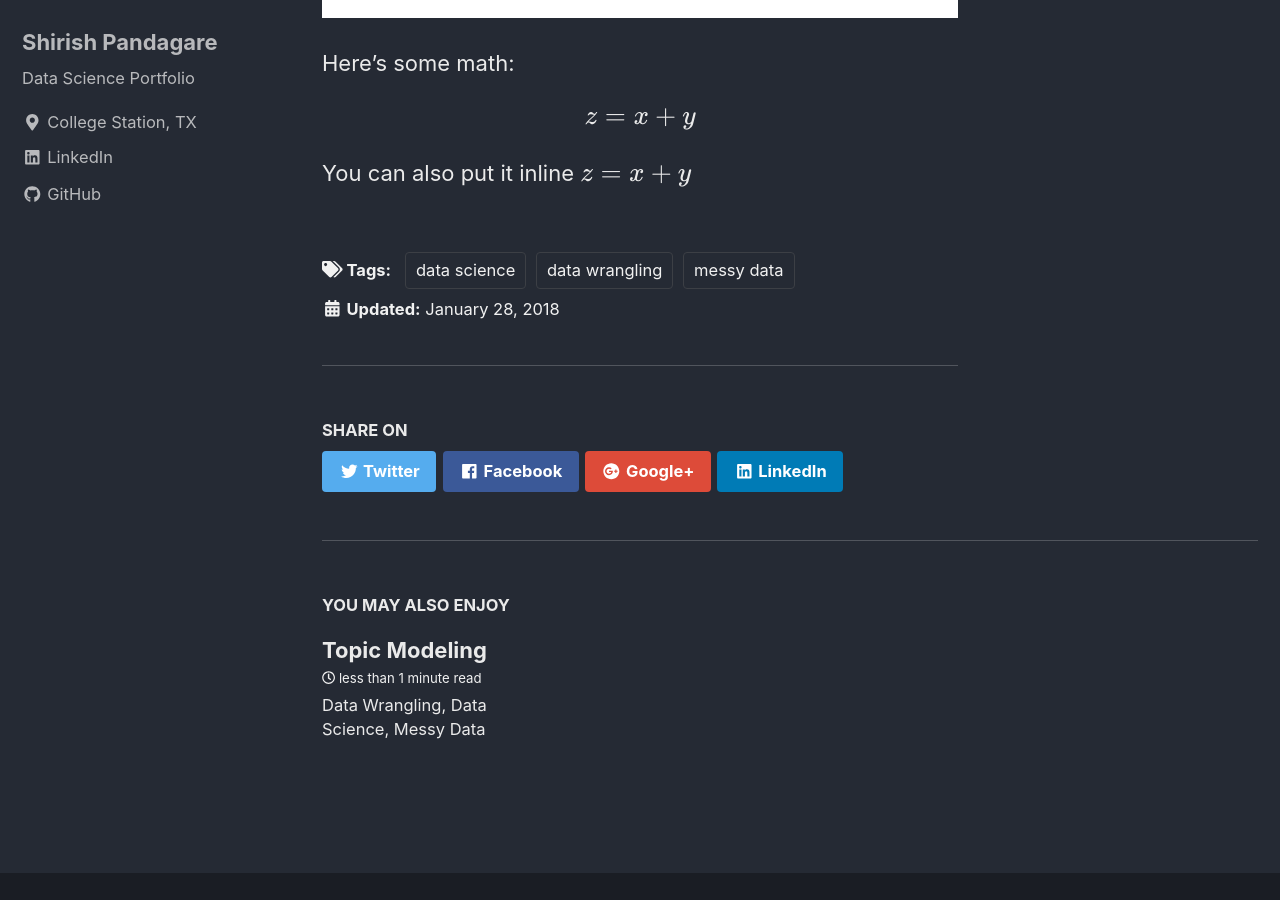
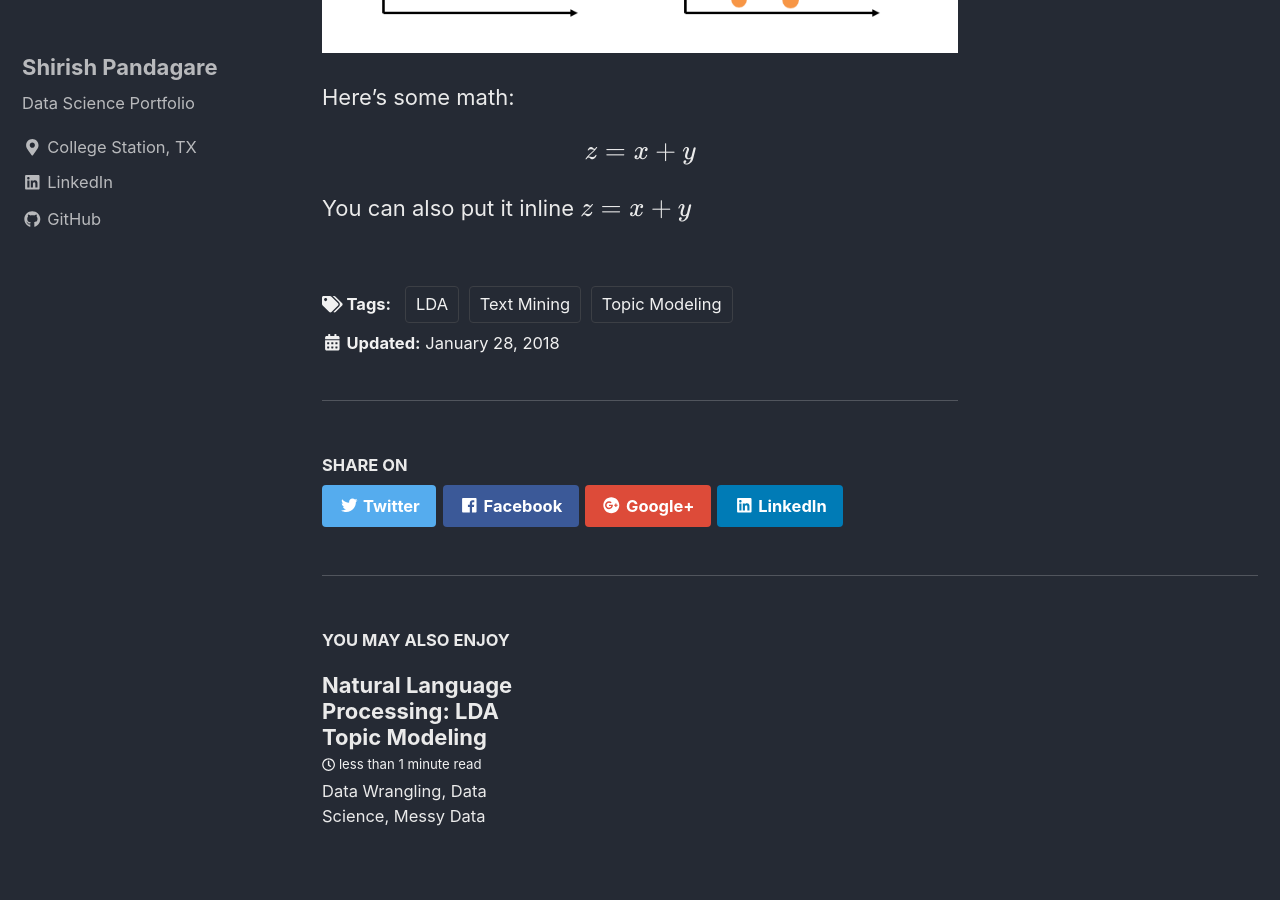
Before and after one commit to shirishpandagare/shirishpandagare.github.io, a Jekyll site: the page built from _posts/2018-01-28-perceptron.md, in a window 1280 px wide and 900 px high, scrolled down 3191 px. Built offline with Jekyll 4.4.1, drawn with Linux system fonts in a browser that asks for light colours; nearby versions of some CDN libraries; formulas are drawn with MathJax 3; some of the changed text lies outside the part shown.

Commit message:
updated_ new

```diff
--- a/_posts/2018-01-28-perceptron.md
+++ b/_posts/2018-01-28-perceptron.md
@@ -1,7 +1,7 @@
 ---
-title: "Topic Modeling"
+title: "Natural Language Processing: LDA Topic Modeling"
 date: 2018-01-28
-tags: [data wrangling, data science, messy data]
+tags: [LDA, Text Mining, Topic Modeling]
 header:
   image: "/images/wordcloud.png"
 excerpt: "Data Wrangling, Data Science, Messy Data"
```
